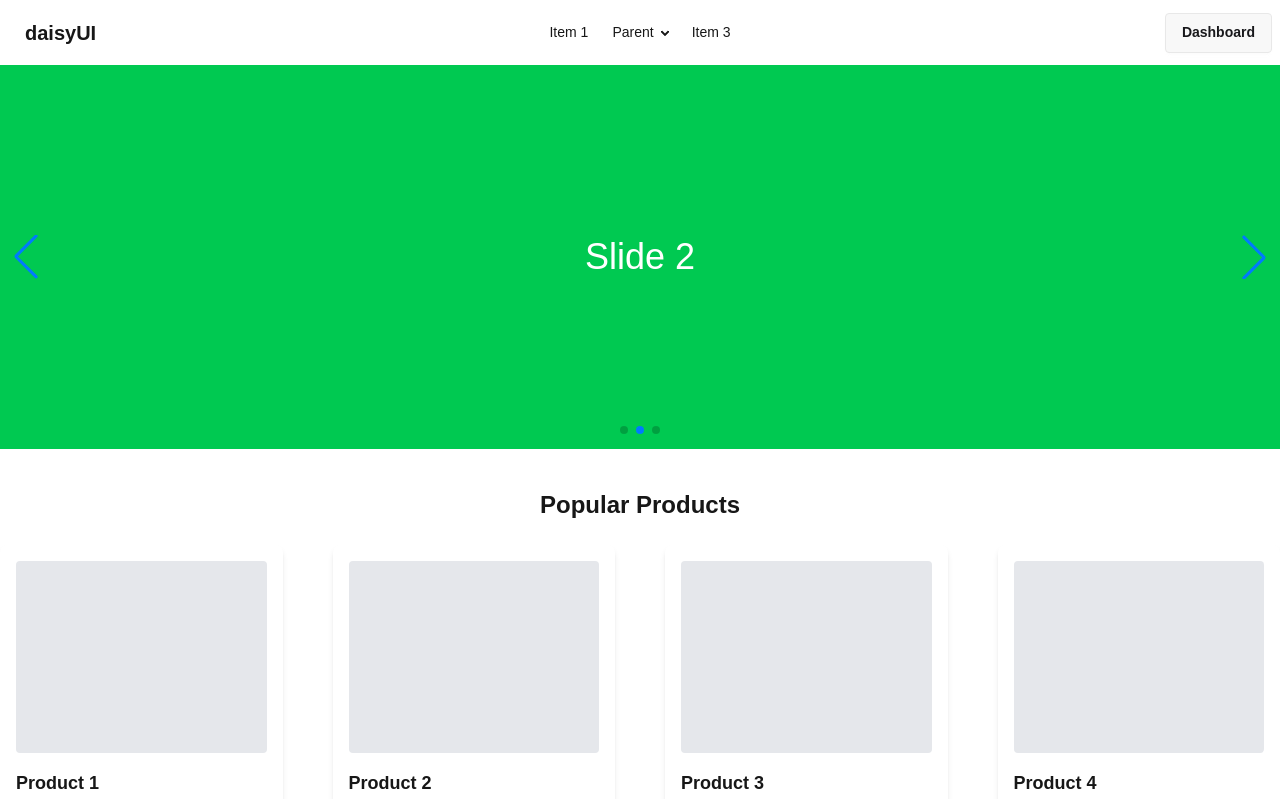
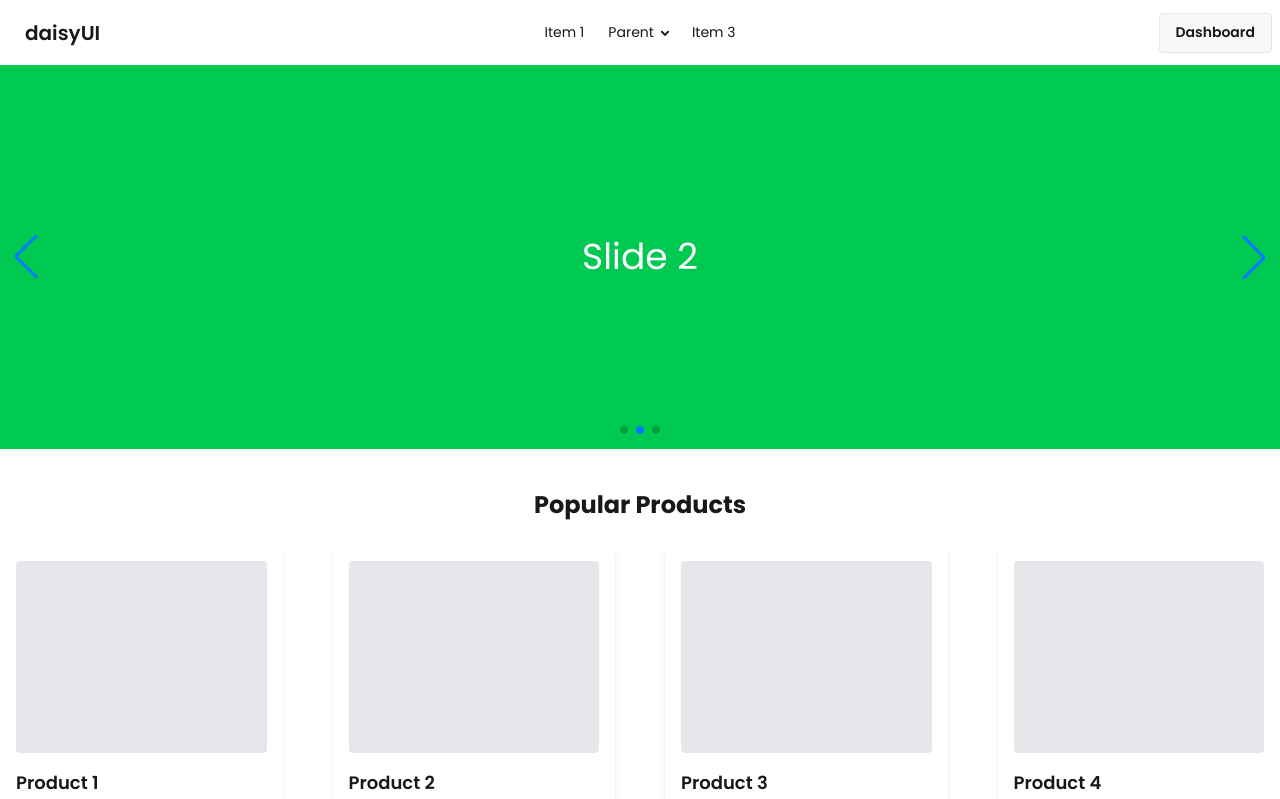
Before and after one commit to oiiemon9/ebdokan, a Next.js app: page / in a window 1280 px wide. Shown: the top 799 px of the page. Built offline with nearby package versions, Linux system fonts and the light colour scheme.

Commit message:
mongodb connect

```diff
--- a/package.json
+++ b/package.json
@@ -10,6 +10,9 @@
   },
   "dependencies": {
     "daisyui": "^5.5.19",
+    "dotenv": "^17.4.2",
+    "mongodb": "^7.2.0",
+    "mongoose": "^9.6.2",
     "next": "16.2.5",
     "react": "19.2.4",
     "react-dom": "19.2.4",
--- a/src/Components/Dashboard/Sidebar.jsx
+++ b/src/Components/Dashboard/Sidebar.jsx
@@ -34,7 +34,7 @@ export default function Sidebar({ open, onClose }) {
           <div className="absolute -top-20 -right-20 w-[170px] h-[170px] bg-primary/8 rounded-full -translate-y-10 translate-x-10"></div>
           <div className="flex items-center justify-between gap-3 border-b border-base-300 pb-4 relative">
             <div className="w-full">
-              <div className="relative overflow-hidden rounded-xl p-6 border border-primary/20 shadow-sm backdrop-blur-xs">
+              <div className="relative overflow-hidden rounded-xl p-6 border border-primary/20 backdrop-blur-xs">
                 <div className="flex flex-col items-center space-y-3">
                   <div className="relative">
                     <div className="absolute inset-0 bg-primary/20 rounded-full blur-xl scale-150"></div>
--- /dev/null
+++ b/src/app/api/products/route.js
@@ -0,0 +1,14 @@
+import { connect } from '@/app/lib/dbConnect';
+
+export async function GET(req) {
+  const productsCollection = connect('products');
+  const result = await productsCollection.find().toArray();
+  return Response.json(result);
+}
+
+export async function POST(req) {
+  const productsCollection = connect('products');
+  const data = await req.json();
+  const result = await productsCollection.insertOne(data);
+  return Response.json(result);
+}
--- a/src/app/globals.css
+++ b/src/app/globals.css
@@ -9,8 +9,7 @@
 @theme inline {
   --color-background: var(--background);
   --color-foreground: var(--foreground);
-  --font-sans: var(--font-geist-sans);
-  --font-mono: var(--font-geist-mono);
+  --font-sans: var(--font-poppins);
 }
 
 @media (prefers-color-scheme: dark) {
@@ -19,9 +18,3 @@
     --foreground: #ededed;
   }
 }
-
-body {
-  background: var(--background);
-  color: var(--foreground);
-  font-family: Arial, Helvetica, sans-serif;
-}
--- a/src/app/layout.js
+++ b/src/app/layout.js
@@ -1,15 +1,11 @@
-import { Geist, Geist_Mono } from 'next/font/google';
+import { Poppins } from 'next/font/google';
 import './globals.css';
 import RootWrapper from './RootWrapper';
 
-const geistSans = Geist({
-  variable: '--font-geist-sans',
+const poppins = Poppins({
+  variable: '--font-poppins',
   subsets: ['latin'],
-});
-
-const geistMono = Geist_Mono({
-  variable: '--font-geist-mono',
-  subsets: ['latin'],
+  weight: ['100', '200', '300', '400', '500', '600', '700', '800', '900'],
 });
 
 export const metadata = {
@@ -19,10 +15,7 @@ export const metadata = {
 
 export default function RootLayout({ children }) {
   return (
-    <html
-      lang="en"
-      className={`${geistSans.variable} ${geistMono.variable} h-full antialiased`}
-    >
+    <html lang="en" className={`${poppins.variable} h-full antialiased`}>
       <body className="min-h-full flex flex-col">
         <RootWrapper>{children}</RootWrapper>
       </body>
--- /dev/null
+++ b/src/app/lib/dbConnect.js
@@ -0,0 +1,15 @@
+const { MongoClient, ServerApiVersion } = require('mongodb');
+const uri = process.env.URL;
+// Create a MongoClient with a MongoClientOptions object to set the Stable API version
+const client = new MongoClient(uri, {
+  serverApi: {
+    version: ServerApiVersion.v1,
+    strict: true,
+    deprecationErrors: true,
+  },
+});
+
+export const connect = (collection) => {
+  const database = process.env.DB_NAME;
+  return client.db(database).collection(collection);
+};
```
Also changed, not shown: 1 other file (tests, documents, lock files or other folders).
